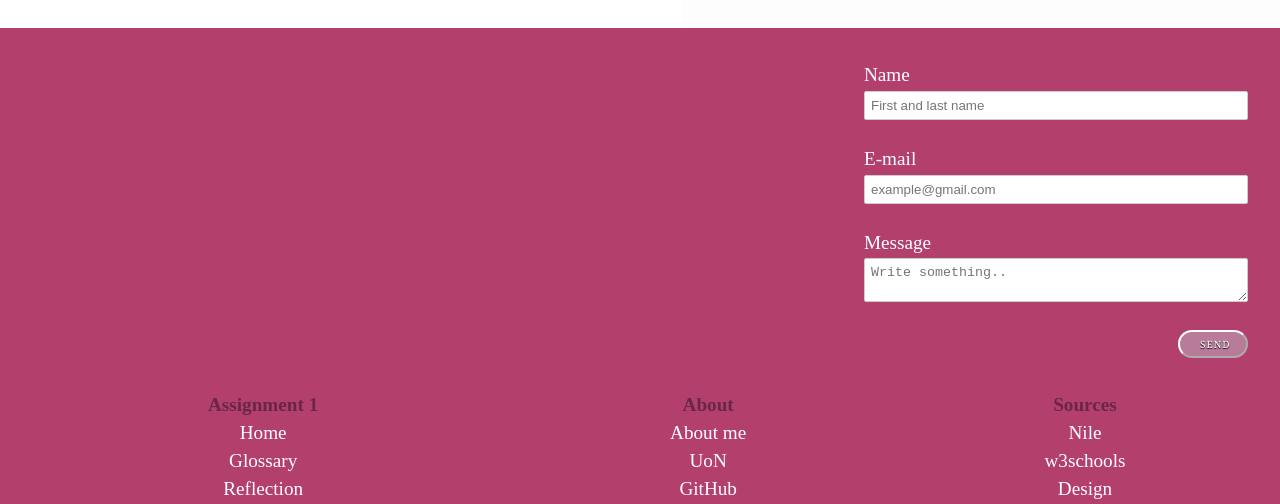
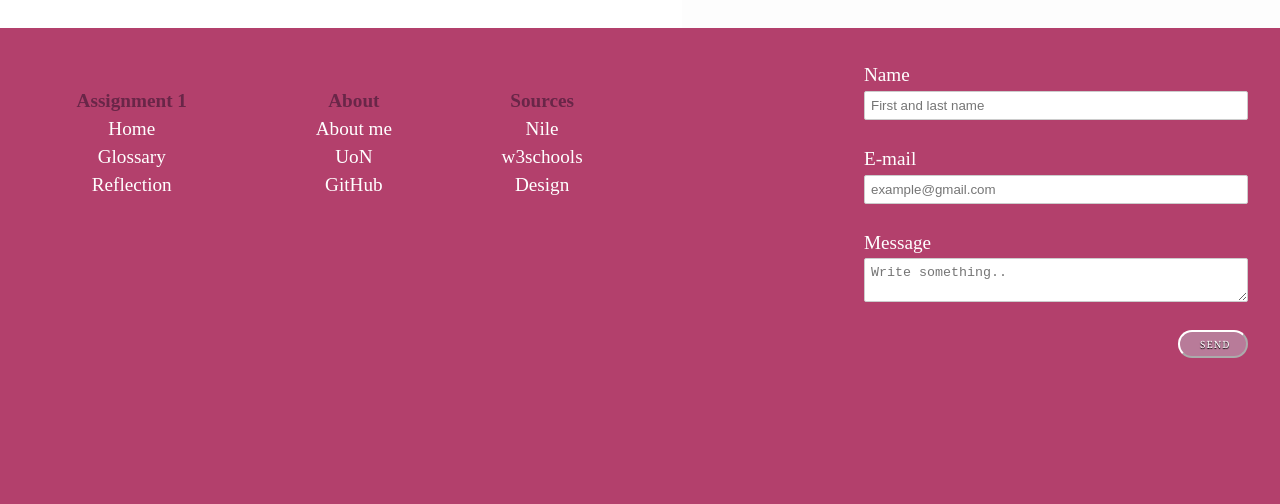
Before and after one commit to anarosang/Assignment1, a plain HTML site: page index.html in a window 1280 px wide. Shown: the part 658-1162 px from the top of the page. After the commit the page ends 1048 px from the top, so only its background shows below. Drawn offline with Linux system fonts and the light colour scheme.

Commit message:
finished

```diff
--- a/index.html
+++ b/index.html
@@ -46,7 +46,7 @@
 
         </div>
 
-        <footer id="indfooter">
+        <footer>
                 <form name="Talk to me" action="" method="get">
                         <fieldset>
                                 <label for="name">Name </label><input placeholder="First and last name" type="text" required name="name" id="name"/>
@@ -59,7 +59,7 @@
                 </form>
 
 
-                <table>
+                <table style="width:50%; float:left; margin-top:3em;">
                         <tr>
                                 <th>Assignment 1</th>
                                 <th>About</th>
--- a/style.css
+++ b/style.css
@@ -170,14 +170,14 @@ opacity: 1;
 
 
 
-  /*Footer table*/
+  /*Footer table
   indfooter table {
     margin-top: 3em;
     width: 50%;
     color: white;
     font-size: 0.8em;
     float: left;
-  }
+  }*/
 
   footer table{
     margin-top: 1em;
```
